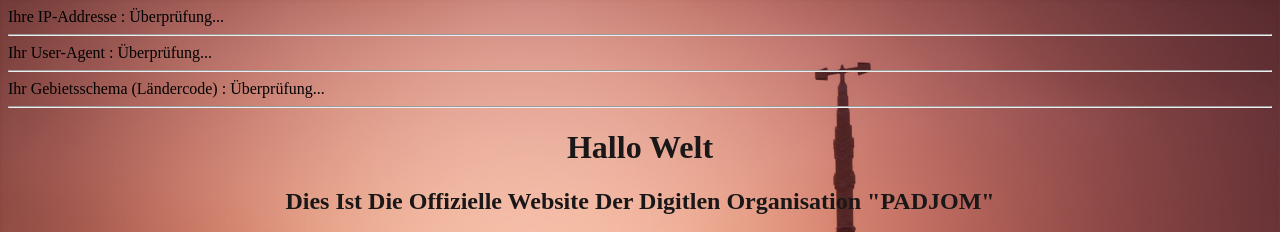
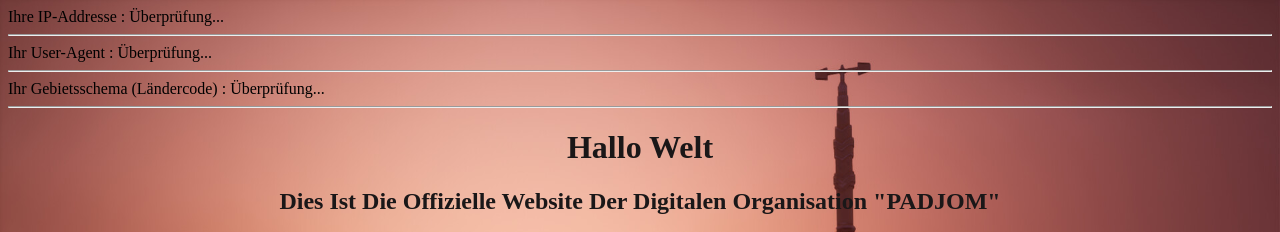
Before and after one commit to nicatosmanli/padjom, a plain HTML site: page index.html in a window 1280 px wide. Shown: the top 232 px of the page. Drawn offline with nearby package versions, Linux system fonts and the light colour scheme.

Commit message:
Update index.html

```diff
--- a/index.html
+++ b/index.html
@@ -39,7 +39,7 @@
 			document.getElementById("ip").innerHTML
 		</script>
 		<h1 style="text-align: center; color: #1a1718;" lang="de">Hallo Welt</h1>
-	    <h2 style="text-align: center; color: #1a1718;" lang="de">Dies Ist Die Offizielle Website Der Digitlen Organisation "PADJOM"</h2>
+	    <h2 style="text-align: center; color: #1a1718;" lang="de">Dies Ist Die Offizielle Website Der Digitalen Organisation "PADJOM"</h2>
 	    <a href="index.html"><button style="color: black; float: none; height: 50px; width: 300px; font-size: 40px; text-align: center;">Die Info</button></a>
 	    <p style="text-align: center; color: #1a1718;" lang="de">Deutschland, Deutschland über alles,</p>
 	    <p style="text-align: center; color: #1a1718;" lang="de">Über alles in der Welt,</p>
```
